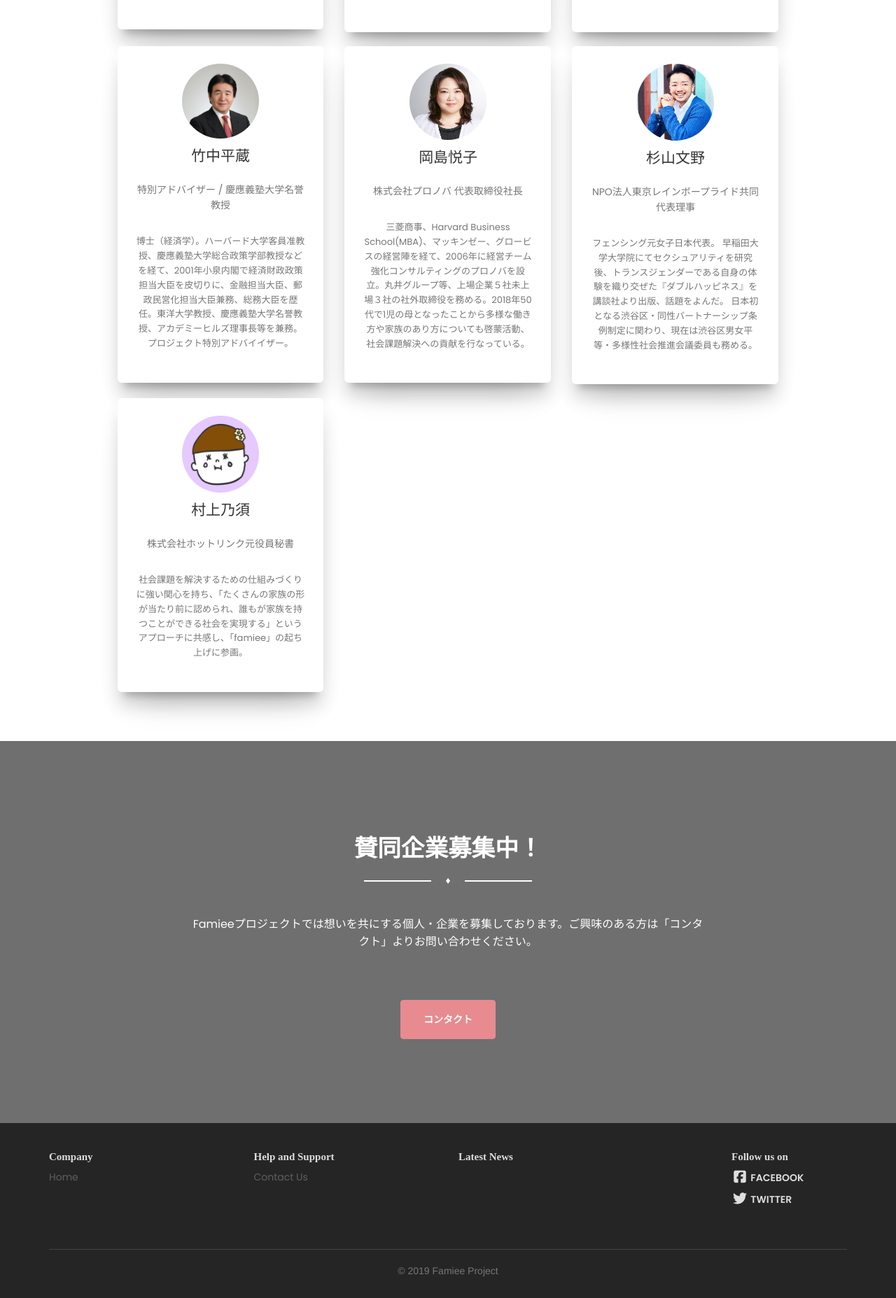
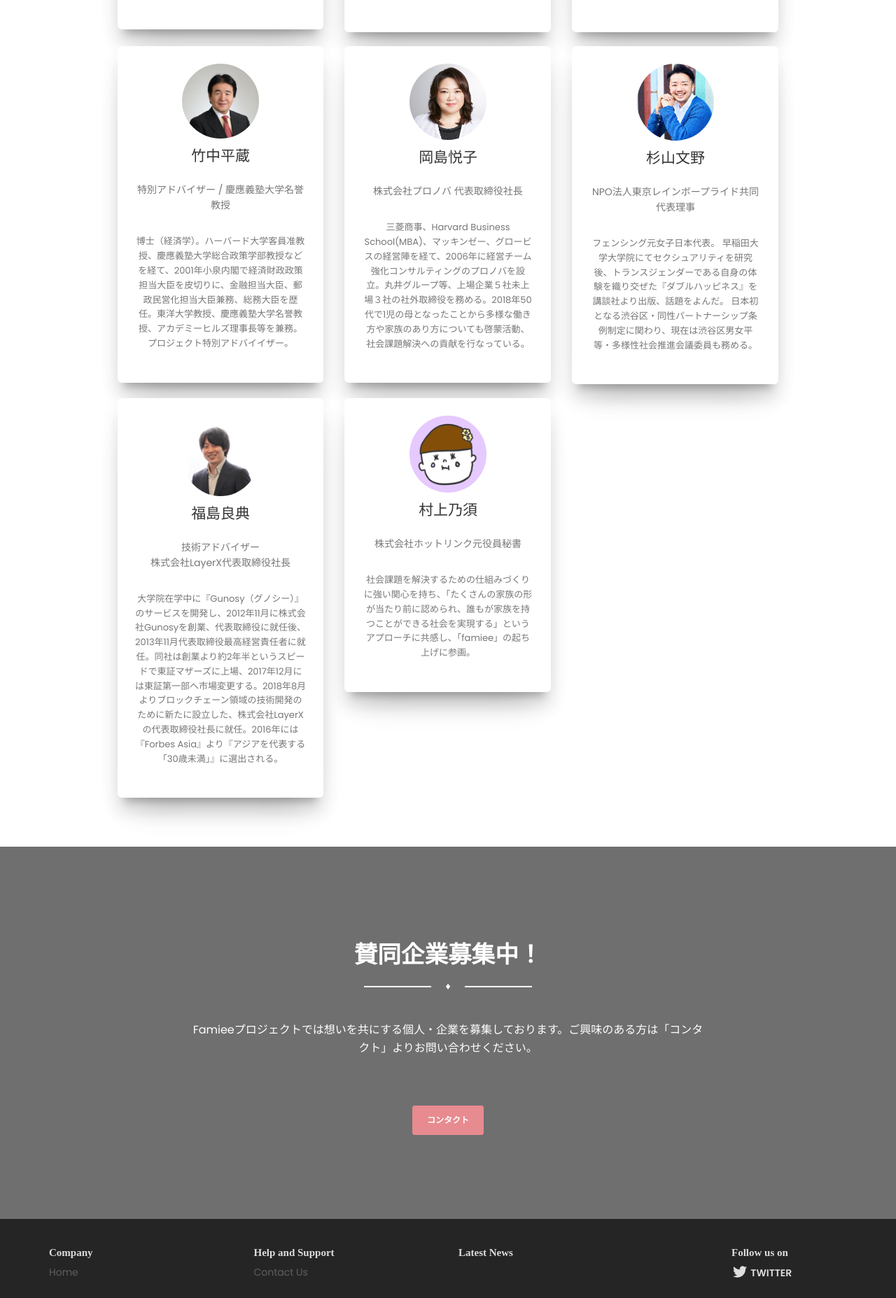
Before and after one commit to kirofutaya/famiee_check, a PHP site: page /index.html in a window 1280 px wide. Shown: the part 4098-5953 px from the top of the page at 70% size. Run offline with PHP 8.4, Linux system fonts and the light colour scheme; some libraries are stand-ins or nearby versions; some web fonts are replaced.

Commit message:
add 福島さんの紹介文を追加

```diff
--- a/index.html
+++ b/index.html
@@ -9,7 +9,10 @@
     <head prefix="og: http://ogp.me/ns# fb: http://ogp.me/ns/fb# website: http://ogp.me/ns/website#"></head>
     <title>Famiee</title>
     <meta property="og:type" content="website" />
-    <meta property="og:image" content="https://famiee.com/assets/img/sns.jpg">
+    <meta property="og:image" content="https://www.famiee.com/assets/img/sns.jpg">
+    <meta property="og:url" content="https://www.famiee.com/" />
+    <meta property="og:title" content="Famiee Project" />
+    <meta property="og:description" content="「Famiee」プロジェクトは、LGBTカップルや事実婚カップル等、法的には婚姻関係と認められない多様な家族形態の人たちが、住んでいる地区に関わらず家族関係を証明することができるよう、ブロックチェーン技術を用いたパートナーシップ証明書の発行を目指します。さらに、多様な家族形態の人たちが等しく民間企業の家族向けサービスを受けることができるよう、パートナーシップ証明書を採用する民間企業を増やすための啓蒙活動を行い、これらの活動によって多様な家族形態が当たり前のように認められる社会の実現を目指します。" />
 
     <meta content='width=device-width, initial-scale=1.0, maximum-scale=1.0, user-scalable=0' name='viewport' />
     <meta name="description" content="「Famiee」プロジェクトは、LGBTカップルや事実婚カップル等、法的には婚姻関係と認められない多様な家族形態の人たちが、住んでいる地区に関わらず家族関係を証明することができるよう、ブロックチェーン技術を用いたパートナーシップ証明書の発行を目指します。さらに、多様な家族形態の人たちが等しく民間企業の家族向けサービスを受けることができるよう、パートナーシップ証明書を採用する民間企業を増やすための啓蒙活動を行い、これらの活動によって多様な家族形態が当たり前のように認められる社会の実現を目指します。">
@@ -17,15 +20,10 @@
     <link href="assets/css/gaia.css" rel="stylesheet"/>
 
     <!--OPG Facebook Twitter-->
-    <meta property="og:url" content="https://www.famiee.com" />
     <meta property="fb:app_id" content="1320921668046539" />
 
     <meta name="twitter:card" content="summary_large_image" />
     <meta name="twitter:site" content="@FamieeP" />
-    <meta property="og:url" content="https://www.famiee.com/" />
-    <meta property="og:title" content="Famiee Project" />
-    <meta property="og:description" content="「Famiee」プロジェクトは、LGBTカップルや事実婚カップル等、法的には婚姻関係と認められない多様な家族形態の人たちが、住んでいる地区に関わらず家族関係を証明することができるよう、ブロックチェーン技術を用いたパートナーシップ証明書の発行を目指します。さらに、多様な家族形態の人たちが等しく民間企業の家族向けサービスを受けることができるよう、パートナーシップ証明書を採用する民間企業を増やすための啓蒙活動を行い、これらの活動によって多様な家族形態が当たり前のように認められる社会の実現を目指します。" />
-    <meta property="og:image" content="https://famiee.com/assets/img/sns.jpg" />
 
 
     <!--     Fonts and icons     -->
@@ -46,7 +44,7 @@
                     <span class="icon-bar bar2"></span>
                     <span class="icon-bar bar3"></span>
                 </button>
-                <a href="http://www.creative-tim.com" class="navbar-brand">
+                <a href="" class="navbar-brand">
                     Famiee Project
                 </a>
             </div>
@@ -54,7 +52,7 @@
                 <ul class="nav navbar-nav navbar-right navbar-uppercase">
                     <li class="dropdown">
                         <a href="#gaia" class="dropdown-toggle" data-toggle="dropdown">
-                            <i class="fa fa-share-alt"></i> シェア
+                            <i class="fa fa-share-alt"></i> SNSでシェア
                         </a>
                         <ul class="dropdown-menu dropdown-danger">
                             <li>
@@ -62,7 +60,7 @@
                             </li>
                             <li>
                                 <a href="https://twitter.com/share?url=https://www.famiee.com/&text=Famieeプロジェクト
-                                "><i class="fa fa-twitter"></i> Twitter</a>
+" target="_blank"><i class="fa fa-twitter"></i> Twitter</a>
                             </li>
                         </ul>
                     </li>
@@ -89,8 +87,6 @@
                         <h2>多様な家族形態が当たり前のように認められる社会の実現のために</h2>
                         <div class="separator line-separator">♦</div>
                     </div>
-
-
                 </div>
 
             </div>
@@ -224,7 +220,7 @@
                                                     <img alt="..." class="img-circle" src="assets/img/faces/WithID.jpg"/>
                                                 </div>
                                                 <div class="description">
-                                                    <h3 class="title">WithID</h3>
+                                                    <h3 class="title">withID</h3>
                                                 </div>
                                             </a>
                                             </div>
@@ -307,7 +303,7 @@
                                                 <div class="description">
                                                     <h3 class="title">川大揮</h3>
                                                     <p class="small-text">withID株式会社CEO</p>
-                                                    <p class="description">大学院時代からブロックチェーンに可能性を感じブロックチェーンに関わる学生団体の代表やイスラエルのスタートアップBancorの日本代表を通して、日本でのブロックチェーンの普及活動を行う。最近は、ブロックチェーンを用いた権利証明や本人確認の仕組みに可能性を感じ、本人確認プラットホームであるwithIDというIDのプラットホームを立ち上げた。開発メンバー。</p>
+                                                    <p class="description">東京工業大学大学院在学中からブロックチェーンに可能性を感じブロックチェーンに関わる学生団体の代表やイスラエルのスタートアップBancorの日本代表を通して、日本でのブロックチェーンの普及活動を行う。最近は、ブロックチェーンを用いた権利証明や本人確認の仕組みに可能性を感じ、本人確認プラットホームであるwithIDというIDのプラットホームを立ち上げた。開発メンバー。</p>
                                                 </div>
                                             </div>
                                         </div>
@@ -322,7 +318,7 @@
                                                 <div class="description">
                                                     <h3 class="title">渡辺創太</h3>
                                                     <p class="small-text">Staked株式会社 CEO</p>
-                                                    <p class="description">インド、中国、ロシアでのNPO活動を経て、2016年にブロックチェーンの可能性を感じ、シリコンバレーに渡航、現地のスタートアップであるChronicledでインターンシップを経て就職。帰国後、Staked株式会社を創業。ブロックチェーンのプロトコル開発を行うと同時に啓蒙活動を行っている。東京大学大学院工学部ブロックチェー共同研究員。開発メンバー。</p>
+                                                    <p class="description">インド、中国、ロシアでのNPO活動を経て、2016年にブロックチェーンの可能性を感じ、シリコンバレーに渡航、現地のスタートアップであるChronicledでインターンシップを経て就職。帰国後、Staked株式会社を創業。ブロックチェーンのプロトコル開発を行うと同時に啓蒙活動を行っている。東京大学大学院工学部ブロックチェーン共同研究員。開発メンバー。</p>
                                                 </div>
                                             </div>
                                         </div>
@@ -389,6 +385,20 @@
                                             </div>
                                         </div>
                                     </div>
+                                    <div class="col-md-4">
+                                        <div class="card card-member">
+                                            <div class="content">
+                                                <div class="avatar avatar-danger">
+                                                    <img alt="..." class="img-circle" src="assets/img/faces/fukushima.jpg"/>
+                                                </div>
+                                                <div class="description">
+                                                    <h3 class="title">福島良典</h3>
+                                                    <p class="small-text">技術アドバイザー</br>株式会社LayerX代表取締役社長</p>
+                                                    <p class="description">大学院在学中に『Gunosy（グノシー）』のサービスを開発し、2012年11月に株式会社Gunosyを創業、代表取締役に就任後、2013年11月代表取締役最高経営責任者に就任。同社は創業より約2年半というスピードで東証マザーズに上場、2017年12月には東証第一部へ市場変更する。2018年8月よりブロックチェーン領域の技術開発のために新たに設立した、株式会社LayerXの代表取締役社長に就任。2016年には『Forbes Asia』より『アジアを代表する「30歳未満」』に選出される。</p>
+                                                </div>
+                                            </div>
+                                        </div>
+                                    </div>
 
                                     <div class="col-md-4">
                                         <div class="card card-member">
@@ -427,7 +437,7 @@
                 </div>
 
                 <div class="button-get-started">
-                    <a href="https://forms.gle/vmAKjyr2a4DFtpUx8" class="btn btn-danger btn-fill btn-lg">コンタクト</a>
+                    <a href="https://forms.gle/vmAKjyr2a4DFtpUx8" target="_blank" class="btn btn-danger btn-fill">コンタクト</a>
                 </div>
             </div>
         </div>
@@ -472,13 +482,7 @@
                         <nav>
                             <ul>
                                 <li>
-                                    <a href="#" class="btn btn-social btn-facebook btn-simple">
-                                        <i class="fa fa-facebook-square"></i> Facebook
-                                    </a>
-                                </li>
-                                </li>
-                                <li>
-                                    <a href="#" class="btn btn-social btn-twitter btn-simple">
+                                    <a href="https://twitter.com/FamieeP" class="btn btn-social btn-twitter btn-simple">
                                         <i class="fa fa-twitter"></i> Twitter
                                     </a>
                                 </li>
```
Also changed, not shown: index.php (+14 -0 lines), assets/img/faces/fukushima.jpg (added).
